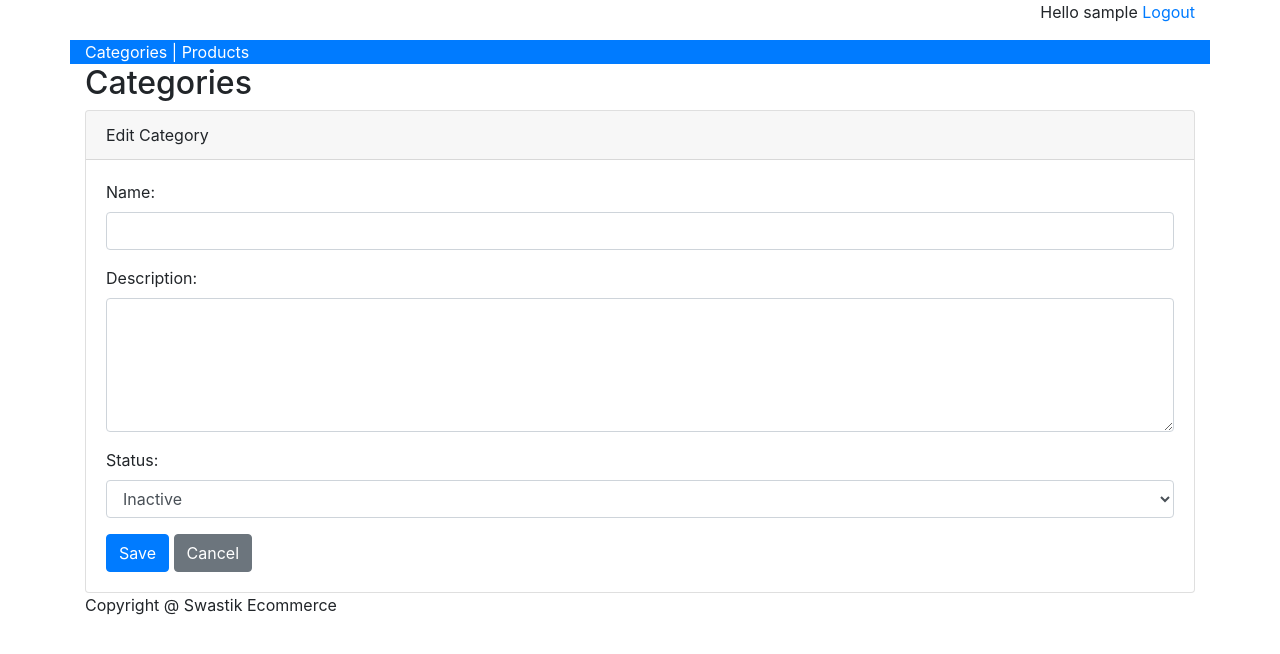
After one commit to saloneesthss/E-commerce, a PHP site: page /admin/editcategory.php?id=1 in a window 1280 px wide. The commit adds this page. Shown: the top 654 px of the page. Run offline with PHP 8.4, Linux system fonts and the light colour scheme; the visitor is signed in with stand-in values (Sample User, id 1); data that the repository does not hold is empty.

Commit message:
edit category added

```diff
--- a/admin/categories.php
+++ b/admin/categories.php
@@ -46,7 +46,10 @@ $categories=$stmtCategory->fetchAll(PDO::FETCH_ASSOC);
                                 <td><?php echo $category['id'];?></td>
                                 <td><?php echo $category['name'];?></td>
                                 <td><?php echo $category['status']==1?'Active':'Inactive';?></td>
-                                <td>Edit | Delete</td>
+                                <td>
+                                    <a href="editcategory.php?id=<?php echo $category['id']; ?>">Edit</a> |
+                                    <a href="">Delete</a>
+                                </td>
                             </tr>
                             <?php } ?>
                         </tbody>
--- /dev/null
+++ b/admin/editcategory.php
@@ -0,0 +1,86 @@
+<?php
+require_once "./logincheck.php";
+
+$id=$_GET['id'];
+$sql="select * from `categories` where id=$id";
+$stmt=$con->prepare($sql);
+$stmt->execute();
+$category=$stmt->fetch(PDO::FETCH_ASSOC);
+// print_r($category);
+// die;
+
+if($_SERVER['REQUEST_METHOD']==='POST') {
+    //handle login submit
+    $name=$_POST['name'];
+    $description=$_POST['description'];
+    $status=$_POST['status'];
+
+    $sql="update categories set name='$name', description='$description', status='$status' where id=$id";
+    $catStmt=$con->prepare($sql);
+    $catStmt->execute();
+
+    //redirect the user to category listing page
+    header("Location:categories.php?success=Category updated successfully.");
+    die;
+}
+?>
+
+<!DOCTYPE html>
+<html lang="en">
+<head>
+    <title>Administrative Panel - Swastik Ecommerce</title>
+    <link rel="stylesheet" href="../css/bootstrap.css">
+</head>
+<body>
+    <div class="container">
+        <p class="text-right">
+            Hello <?php echo $_SESSION['username']; ?>
+            <a onclick="return confirm('Are you sure to logout?');" href="logout.php">Logout</a>
+        </p>
+
+        <?php require_once("menus.php"); ?>
+
+        <div class="main">
+            <h2>Categories</h2>
+            <div class="card">
+                <div class="card-header">
+                    Edit Category
+                </div>
+                <div class="card-body">
+                    <form action="" method="post">
+                        <div class="form-group">
+                            <label for="name">Name:</label>
+                            <input type="text"
+                            value="<?php echo $category['name'] ?>"
+                            class="form-control"
+                            name="name"
+                            id="name">
+                        </div>
+                        <div class="form-group">
+                            <label for="description">Description:</label>
+                            <textarea name="description"
+                            id="description"
+                            rows="5"
+                            class="form-control"> <?php echo $category['description'] ?> </textarea>
+                        </div>
+                        <div class="form-group">
+                            <label for="status">Status:</label>
+                            <select name="status" id="status" class="form-control">
+                                <option value="">Select Status</option>
+                                <option <?php echo $category['status']==1?'selected':'';?> value="1">Active</option>
+                                <option <?php echo $category['status']==0?'selected':'';?> value="0">Inactive</option>
+                            </select>
+                        </div>
+                        <button type="submit" class="btn btn-primary">Save</button>
+                        <a href="categories.php" class="btn btn-secondary">Cancel</a>
+                    </form>
+                </div>
+            </div>
+        </div>
+
+        <div class="footer">
+            Copyright @ Swastik Ecommerce
+        </div>
+    </div>
+</body>
+</html>
```
